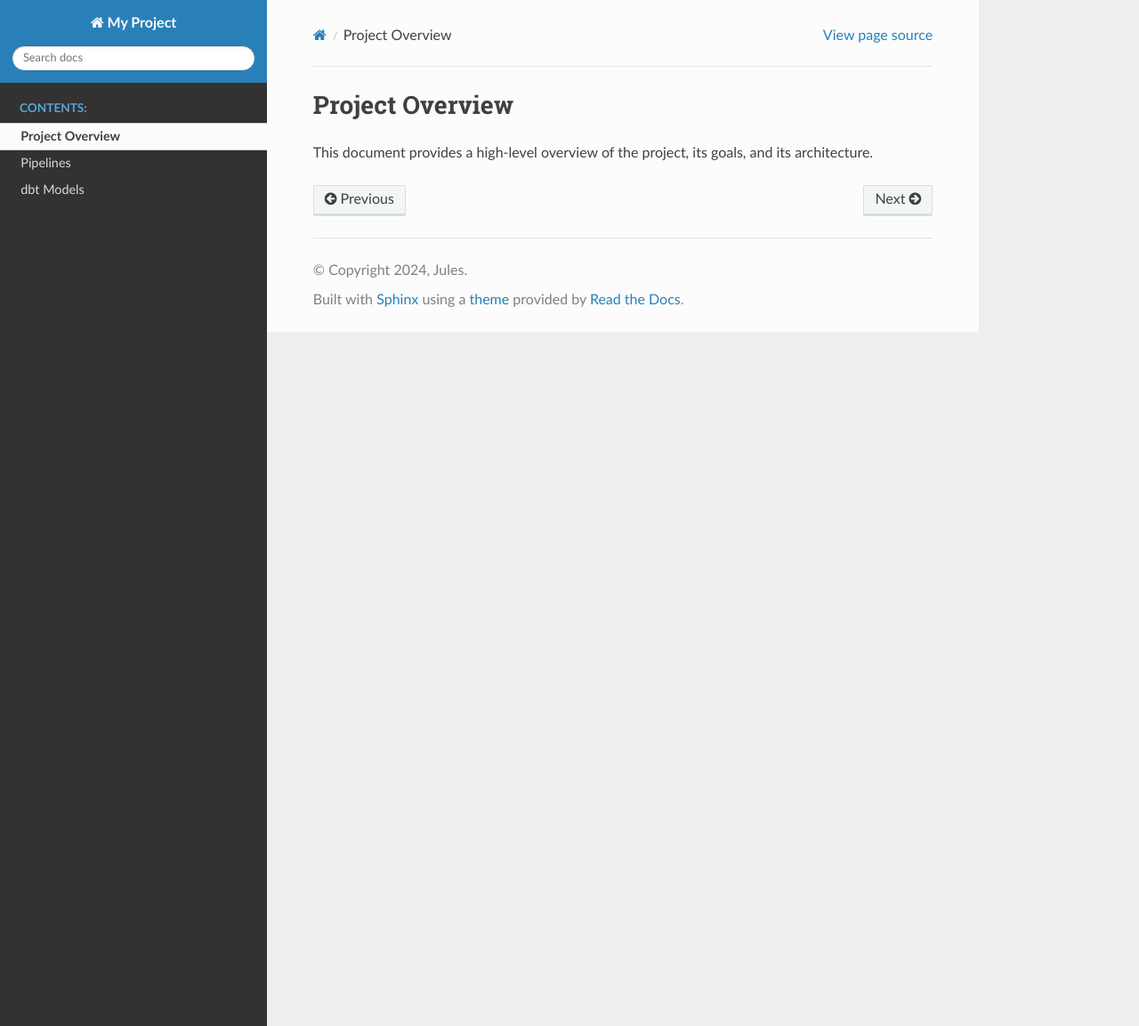
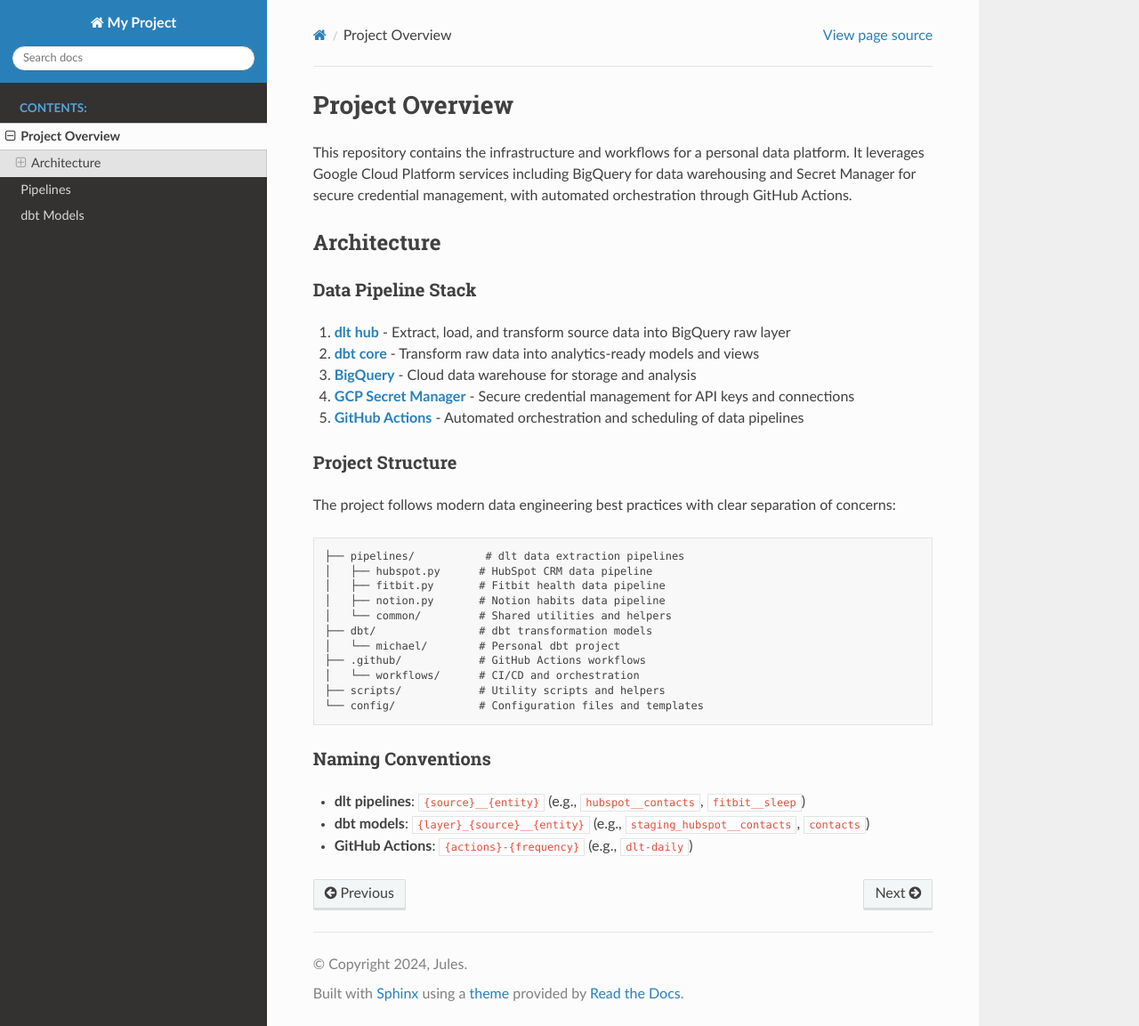
Before and after one commit to michaelconan/personal-reporting-pipelines, a Sphinx documentation site: the page built from docs/source/project_overview.md, in a window 1280 px wide and 1153 px high. Shown: the whole window at 89% size. Built offline with Sphinx 7.4.7 and the Read the Docs theme 3.1.0, drawn with Linux system fonts in a browser that asks for light colours.

Commit message:
Set up Sphinx documentation for the project.
This change introduces a comprehensive documentation site built with Sphinx. It includes the following features:

- **Sphinx and Dependencies**: Installs Sphinx, the Read the Docs theme, MyST Parser for Markdown support, and their dependencies using `pipenv`.
- **Documentation Content**: Creates initial documentation pages, including a project overview and placeholders for pipeline and dbt information. The content has been populated with details from the README.
- **dbt Integration**: Generates the dbt static documentation and integrates it into the Sphinx site.
- **Docstring Improvements**: Updates Python docstrings in the `pipelines` directory to be compliant with Google style.
- **GitHub Actions Workflow**: Adds a new workflow to automatically build and deploy the documentation to GitHub Pages on pushes to the main branch. This includes the necessary permissions for deployment.
- **Build Process**: Includes a `docs` target in the `Makefile` to streamline the documentation build process.

The API documentation generation via `sphinx-autoapi` was attempted but had to be disabled due to persistent and unresolvable environment issues in the development sandbox. The final documentation site will be complete except for the API reference section.

````diff
--- a/docs/source/project_overview.md
+++ b/docs/source/project_overview.md
@@ -1,3 +1,37 @@
 # Project Overview
 
-This document provides a high-level overview of the project, its goals, and its architecture.
+This repository contains the infrastructure and workflows for a personal data platform. It leverages Google Cloud Platform services including BigQuery for data warehousing and Secret Manager for secure credential management, with automated orchestration through GitHub Actions.
+
+## Architecture
+
+### Data Pipeline Stack
+
+1.  **[dlt hub](https://dlthub.com/docs/intro)** - Extract, load, and transform source data into BigQuery raw layer
+2.  **[dbt core](https://docs.getdbt.com/)** - Transform raw data into analytics-ready models and views
+3.  **[BigQuery](https://cloud.google.com/bigquery)** - Cloud data warehouse for storage and analysis
+4.  **[GCP Secret Manager](https://cloud.google.com/secret-manager)** - Secure credential management for API keys and connections
+5.  **[GitHub Actions](https://github.com/features/actions)** - Automated orchestration and scheduling of data pipelines
+
+### Project Structure
+
+The project follows modern data engineering best practices with clear separation of concerns:
+
+```
+├── pipelines/           # dlt data extraction pipelines
+│   ├── hubspot.py      # HubSpot CRM data pipeline
+│   ├── fitbit.py       # Fitbit health data pipeline
+│   ├── notion.py       # Notion habits data pipeline
+│   └── common/         # Shared utilities and helpers
+├── dbt/                # dbt transformation models
+│   └── michael/        # Personal dbt project
+├── .github/            # GitHub Actions workflows
+│   └── workflows/      # CI/CD and orchestration
+├── scripts/            # Utility scripts and helpers
+└── config/             # Configuration files and templates
+```
+
+### Naming Conventions
+
+- **dlt pipelines**: `{source}__{entity}` (e.g., `hubspot__contacts`, `fitbit__sleep`)
+- **dbt models**: `{layer}_{source}__{entity}` (e.g., `staging_hubspot__contacts`, `contacts`)
+- **GitHub Actions**: `{actions}-{frequency}` (e.g., `dlt-daily`)
````
Also changed, not shown: docs/source/dbt.md (+22 -1 lines), docs/source/pipelines.md (+54 -1 lines).
